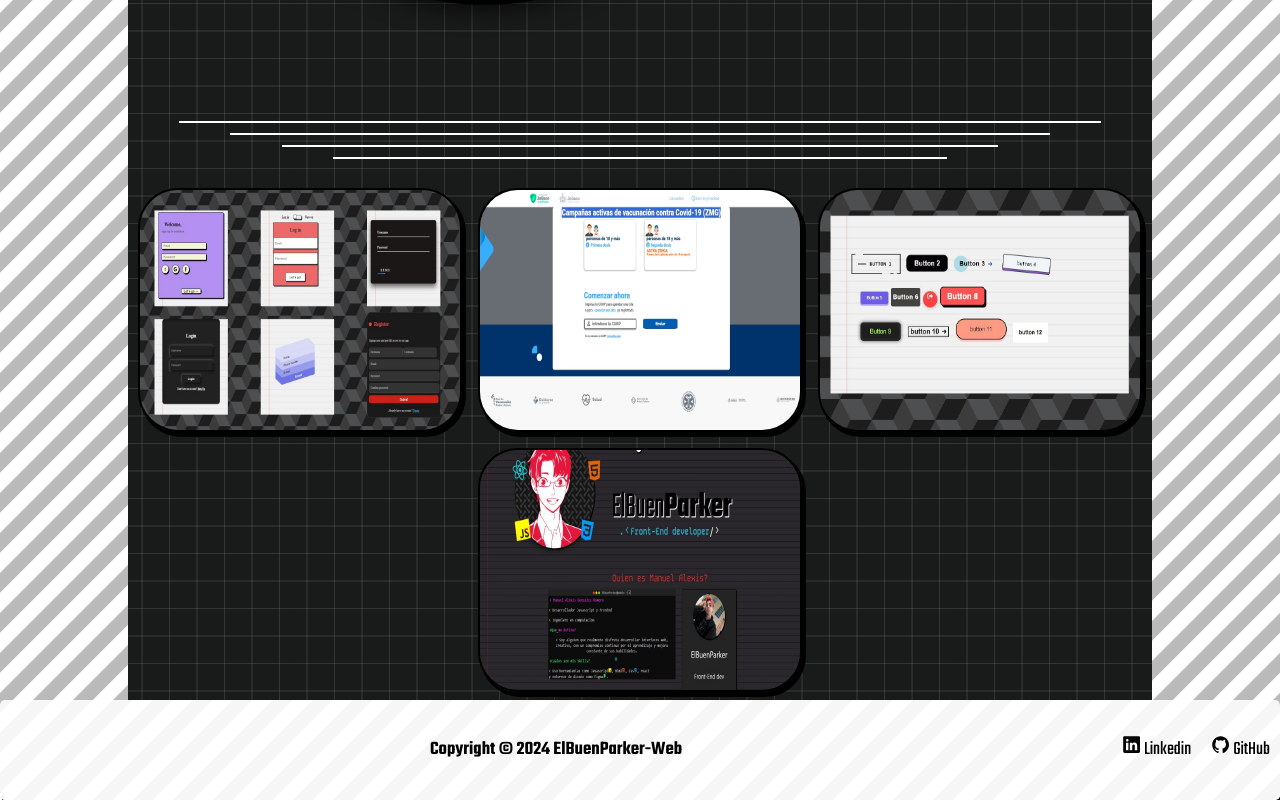
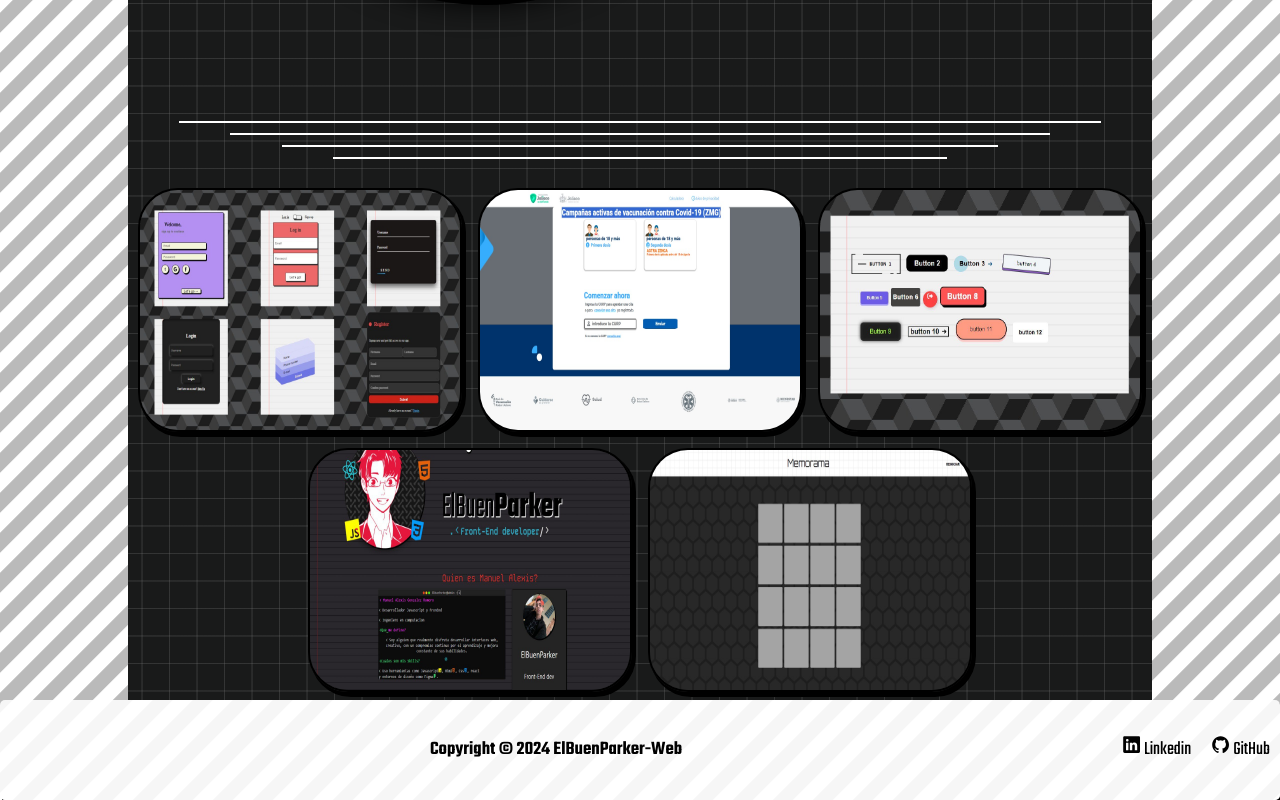
Before and after one commit to ElBuenParker/parkerweb, a React (Create React App) app: page /portafolio in a window 1280 px wide. Shown: the part 761-1561 px from the top of the page. Built offline with nearby package versions, Linux system fonts and the light colour scheme; a web font is replaced by a local one.

Commit message:
memorama added to portfolio

```diff
--- a/src/pages/Portafolio.jsx
+++ b/src/pages/Portafolio.jsx
@@ -7,6 +7,7 @@
 import VacunaImg from '../img/vacunacion.jpeg'
 import ButtonsImg from '../img/btn.jpg'
 import PortafolioImg from '../img/portafolio.jpg'
+import Memorama from '../img/memorama.jpeg'
 import { Link } from 'react-router-dom';
 
 const MainContainer = styled.div`
@@ -161,6 +162,31 @@
             </div>
           </div>
         </div>
+        <div className="ContenidoImg">
+          <div class="card">
+            <div class="card-inner">
+              <div class="card-front">
+                <p>
+                <img className="Img" src={Memorama}></img>
+                </p>
+              </div>
+              <div class="card-back">
+                <p>Juego de cartas Memorama</p>
+                <Link target="_blank" to={"https://github.com/ElBuenParker/memoarama"}>
+                <button>
+                <span class="button_top" > Ir al código <ion-icon classname="gh-icon" name="logo-github"></ion-icon></span>
+              </button>
+                </Link>
+                <Link target="_blank" to={"https://elbuenparker.github.io/memorama/"}>
+                <button>
+                <span class="button_top" > Demo <ion-icon classname="gh-icon" name="logo-github"></ion-icon></span>
+              </button>
+                </Link>
+
+              </div>
+            </div>
+          </div>
+        </div>
 
 
       </Contenido>
```
Also changed, not shown: src/img/memorama.jpeg (added).
